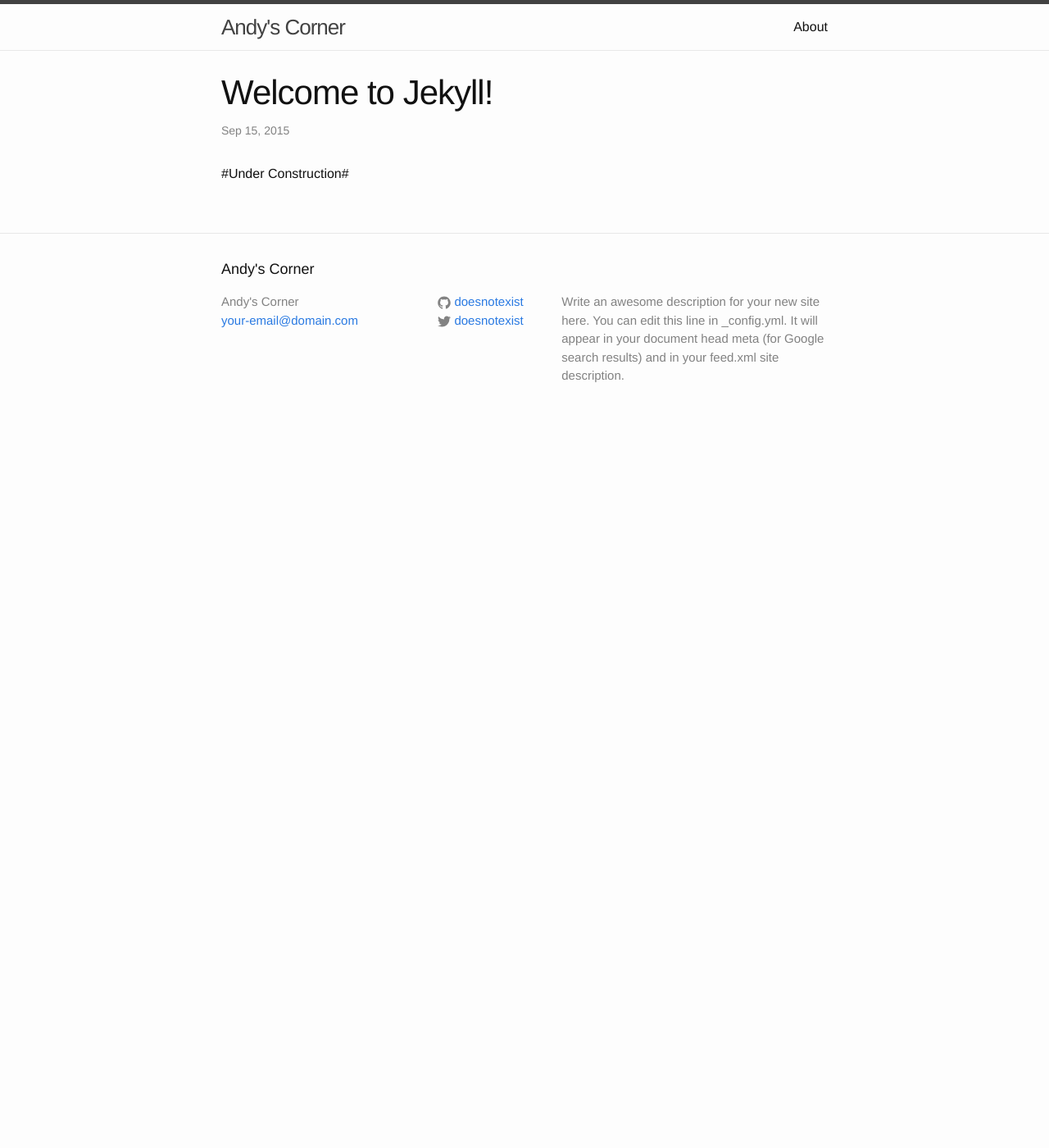
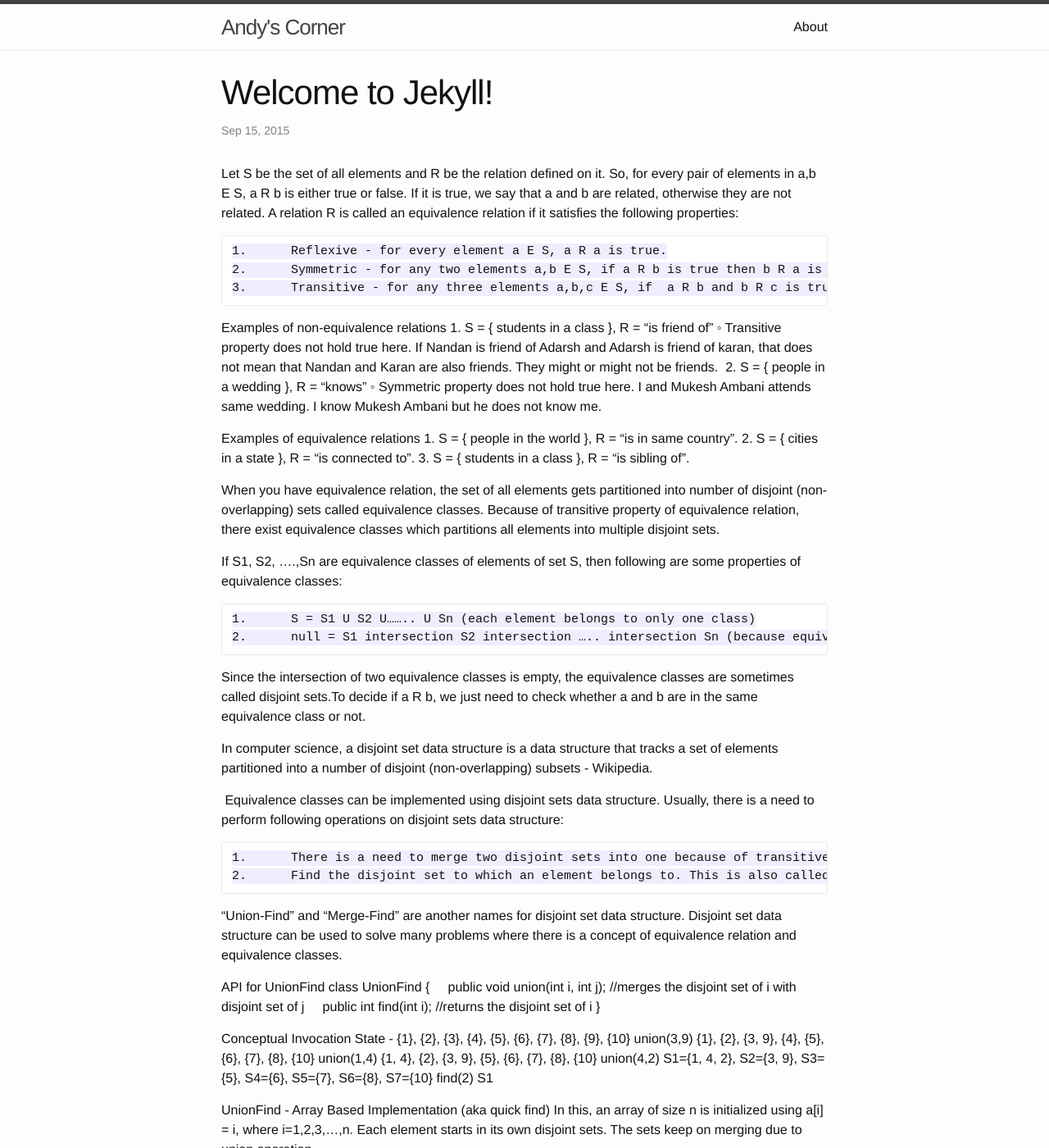
Before and after one commit to helloanandpatel/helloanandpatel.github.io, a Jekyll site: the page built from _posts/2015-09-15-welcome-to-jekyll.markdown, in a window 1280 px wide and 1400 px high. Shown: the whole window at 82% size. Built offline with Jekyll 4.4.1, drawn with Linux system fonts in a browser that asks for light colours; some of the changed text lies outside the part shown.

Commit message:
Update 2015-09-15-welcome-to-jekyll.markdown

```diff
--- a/_posts/2015-09-15-welcome-to-jekyll.markdown
+++ b/_posts/2015-09-15-welcome-to-jekyll.markdown
@@ -5,4 +5,115 @@ date:   2015-09-15 00:29:03
 categories: misc
 ---
 
-#Under Construction#
+Let S be the set of all elements and R be the relation defined on it. So, for every pair of elements in a,b E S, a R b is either true or false. If it is true, we say that a and b are related, otherwise they are not related. A relation R is called an equivalence relation if it satisfies the following properties:
+
+	1.	Reflexive - for every element a E S, a R a is true.
+	2.	Symmetric - for any two elements a,b E S, if a R b is true then b R a is true.
+	3.	Transitive - for any three elements a,b,c E S, if  a R b and b R c is true then a R c is true.
+
+Examples of non-equivalence relations
+	1.	S = { students in a class }, R = “is friend of”
+	◦	Transitive property does not hold true here. If Nandan is friend of Adarsh and Adarsh is friend of karan, that does not mean that Nandan and Karan are also friends. They might or might not be friends.
+	2.	S = { people in a wedding }, R = “knows”
+	◦	Symmetric property does not hold true here. I and Mukesh Ambani attends same wedding. I know Mukesh Ambani but he does not know me.
+
+Examples of equivalence relations
+	1.	S = { people in the world }, R = “is in same country”.
+	2.	S = { cities in a state }, R = “is connected to”.
+	3.	S = { students in a class }, R = “is sibling of”.
+
+When you have equivalence relation, the set of all elements gets partitioned into number of disjoint (non-overlapping) sets called equivalence classes. Because of transitive property of equivalence relation, there exist equivalence classes which partitions all elements into multiple disjoint sets.
+
+If S1, S2, ….,Sn are equivalence classes of elements of set S, then following are some properties of equivalence classes:
+
+	1.	S = S1 U S2 U…….. U Sn (each element belongs to only one class)
+	2.	null = S1 intersection S2 intersection ….. intersection Sn (because equivalence classes are non-overlapping)
+
+Since the intersection of two equivalence classes is empty, the equivalence classes are sometimes called disjoint sets.To decide if a R b, we just need to check whether a and b are in the same equivalence class or not.
+
+In computer science, a disjoint set data structure is a data structure that tracks a set of elements partitioned into a number of disjoint (non-overlapping) subsets - Wikipedia.
+
+ Equivalence classes can be implemented using disjoint sets data structure. Usually, there is a need to perform following operations on disjoint sets data structure:
+
+	1.	There is a need to merge two disjoint sets into one because of transitive property. This is also called as “Union” or “Merge”
+	2.	Find the disjoint set to which an element belongs to. This is also called as “Find”.
+
+“Union-Find” and “Merge-Find” are another names for disjoint set data structure. Disjoint set data structure can be used to solve many problems where there is a concept of equivalence relation and equivalence classes.
+
+API for UnionFind
+class UnionFind {
+    public void union(int i, int j); //merges the disjoint set of i with disjoint set of j
+    public int find(int i); //returns the disjoint set of i
+}
+
+Conceptual
+Invocation
+State
+-
+{1}, {2}, {3}, {4}, {5}, {6}, {7}, {8}, {9}, {10}
+union(3,9)
+{1}, {2}, {3, 9}, {4}, {5}, {6}, {7}, {8}, {10}
+union(1,4)
+{1, 4}, {2}, {3, 9}, {5}, {6}, {7}, {8}, {10}
+union(4,2)
+S1={1, 4, 2}, S2={3, 9}, S3={5}, S4={6}, S5={7}, S6={8}, S7={10}
+find(2)
+S1
+
+UnionFind - Array Based Implementation (aka quick find)
+In this, an array of size n is initialized using a[i] = i, where i=1,2,3,…,n. Each element starts in its own disjoint sets. The sets keep on merging due to union operation.
+
+class UnionFind {
+    private int arr[];
+
+    public UnionFind(int n) {
+        //Start with n disjoint sets. Each element belongs to a separate disjoint set
+        //a[0] is a waste. We want to avoid mistakes that can occur while calculating subscripts.
+        arr = new int[n+1];
+        for (int i = 0; i <= n; i++)
+            arr[i] = i;
+    }
+
+    //O(n) - as it iterates over the array
+    public void union(int i, int j) {
+        int iSet = find(i); //find the set to which i belongs
+        int jSet = find(j); //find the set to which j belongs
+        if (iSet == jSet)
+            return;
+
+        for (int a = 1; a < arr.length; a++)
+        {
+            //Elements which are in the set of i, change them to the set of j,
+            //giving a feeling of merge operation
+            if (arr[i] == iSet)
+                arr[i] = jSet;
+        }
+    }
+
+    //O(1)
+    public int find(int i)
+    {
+        return arr[i];
+    }
+}
+
+Above Algorithm
+Invocation
+State
+-
+arr index = 0 1 2 3 4 5 6 7 8 9 10 (n = 10)
+arr value = 0 1 2 3 4 5 6 7 8 9 10
+union(3,9)
+arr index = 0 1 2 3 4 5 6 7 8 9 10
+arr value = 0 1 2 9 4 5 6 7 8 9 10
+union(1,4)
+arr index = 0 1 2 3 4 5 6 7 8 9 10
+arr value = 0 4 2 9 4 5 6 7 8 9 10
+union(4,2)
+arr index = 0 1 2 3 4 5 6 7 8 9 10
+arr value = 0 2 2 9 2 5 6 7 8 9 10
+find(2)
+2
+
+
+Quick-Union - Forest based implementation using Arrays
```
